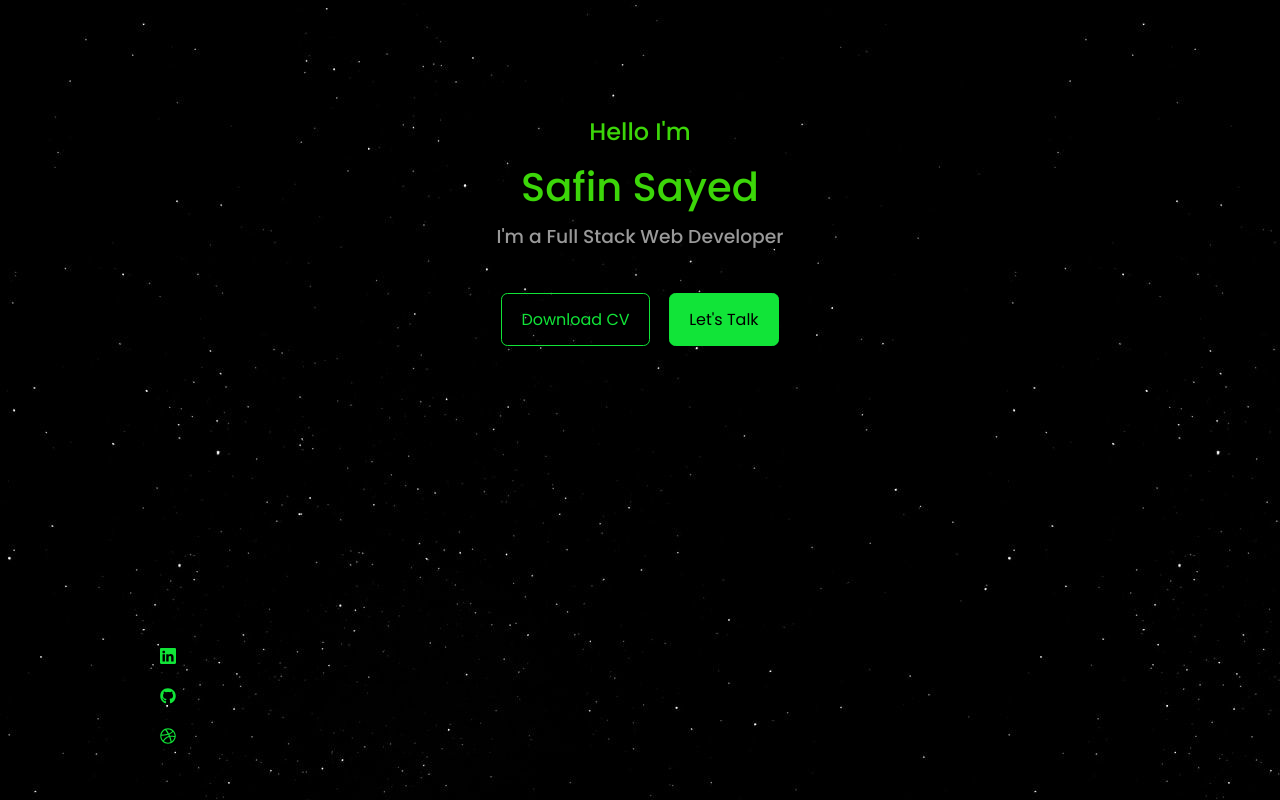
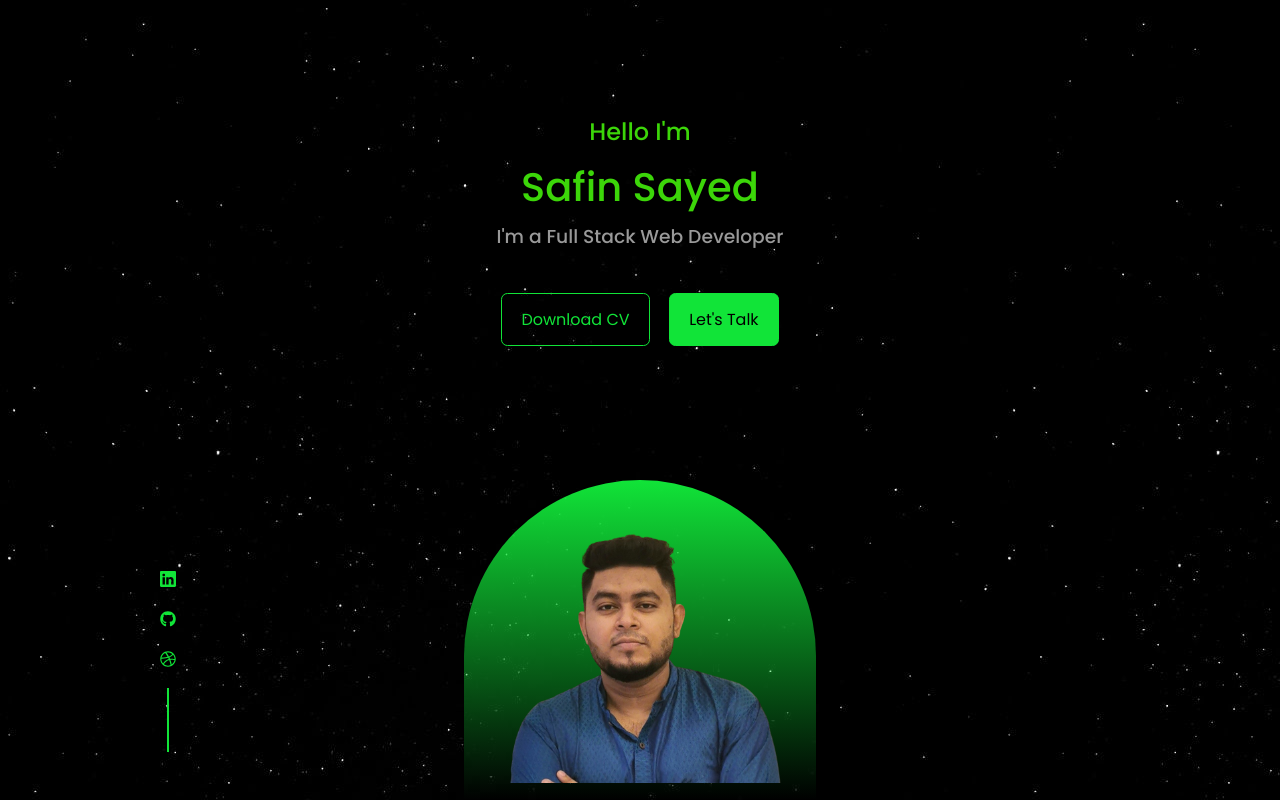
Before and after one commit to safin777/safinportfolio, a React (Create React App) app: page / in a window 1280 px wide. Shown: the top 800 px of the page. Built offline with nearby package versions, Linux system fonts and the light colour scheme; a web font is replaced by a local one.

Commit message:
image added and designed as a curve

```diff
--- a/src/components/header/Header.jsx
+++ b/src/components/header/Header.jsx
@@ -20,6 +20,8 @@
             </div>
 
             <a href="#contact" className="scroll_down">Scroll Down</a>
+
+
         </header>
     );
 };
--- a/src/components/header/header.css
+++ b/src/components/header/header.css
@@ -32,3 +32,27 @@
   left:0;
   bottom:3rem;
 }
+
+.header__socials::after{
+  content: '';
+  width: 2px;
+  height: 4rem;
+  background:var(--color-primary);
+
+}
+
+
+/*===============ME image===============*/
+
+.me{
+  background: linear-gradient(var(--color-primary),transparent);
+
+  width: 22rem;
+  height: 20rem;
+  position: absolute;
+  left:calc(50% - 11rem);
+  margin-top: -20rem;
+  border-radius: 12rem 12rem 0 0;
+  overflow: hidden;
+  padding:2rem 1.5rem 1.5rem 1.5rem;
+}
```
